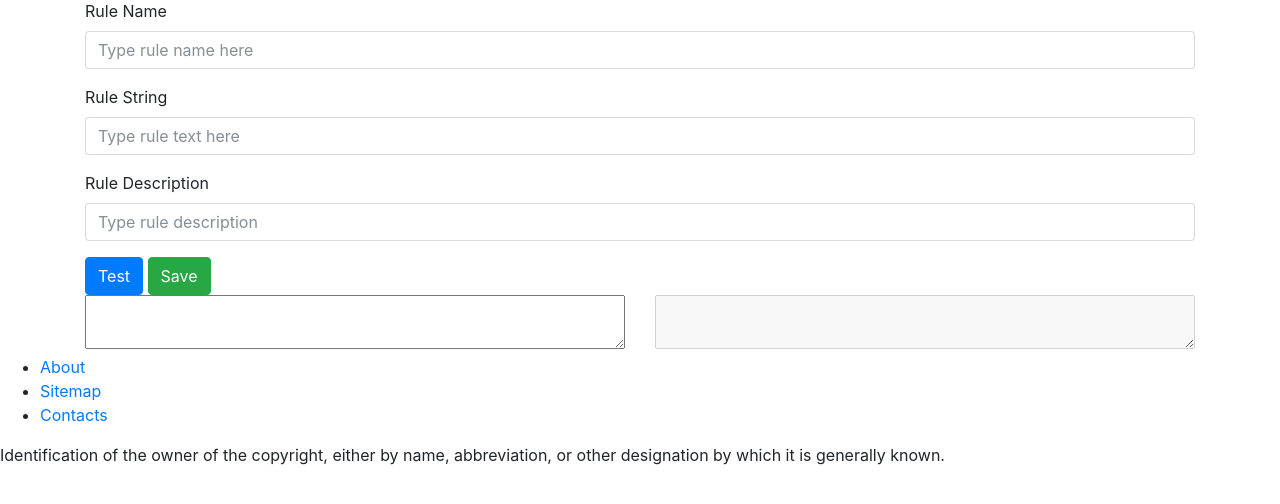
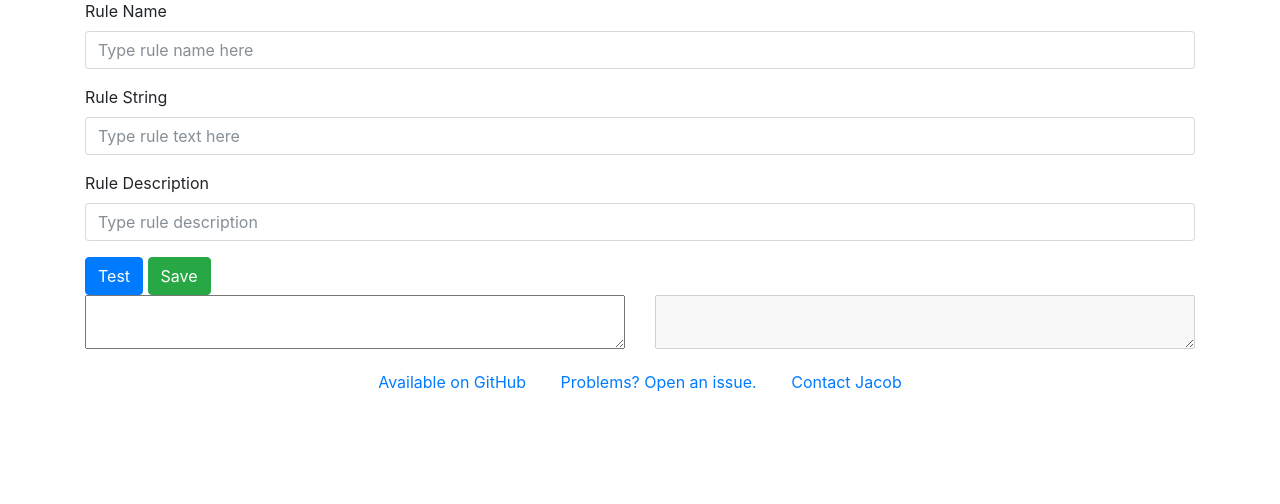
Before and after one commit to bocajspear1/vulnfeed, a Flask app: page /rule_builder in a window 1280 px wide. Shown: the part 91-595 px from the top of the page. Run offline with Flask 2, Linux system fonts and the light colour scheme; the visitor is signed in with stand-in values (Sample User, id 1); parts of the project's set-up code (start-up, migrations or seed data) failed here and were passed over; some libraries are stand-ins or nearby versions.

Commit message:
Fixes for rule tester. Now have proper footer

```diff
--- a/vulnfeed/server.py
+++ b/vulnfeed/server.py
@@ -144,10 +144,12 @@ def rules_builder():
         return redirect("/login", code=302)
 
     if request.method == 'POST':
+        # Check for test
         if request.form['rule_string'] and "test" in request.form:
             parser = VulnFeedRuleParser()
             error = ""
             output = ""
+            score = -1
             try:
                 parser.parse_rule(request.form['rule_string'])
                 score, _ = parser.process_raw_text(request.form['input_text'])
@@ -155,7 +157,14 @@ def rules_builder():
                 print("error!")
                 error = str(e)
 
-            return render_template('rule_builder.html', output=score, error=error, rule_string=request.form['rule_string'], input_text=request.form['input_text'])
+            return render_template('rule_builder.html',
+                                   output=score,
+                                   error=error,
+                                   rule_string=request.form['rule_string'],
+                                   rule_name=request.form['rule_name'],
+                                   rule_description=request.form['rule_description'],
+                                   input_text=request.form['input_text']
+                                  )
         elif request.form['rule_name'] and request.form['rule_string'] and "save" in request.form:
             new_rule = Rule.new_rule(request.form['rule_name'], request.form['rule_string'], request.form['rule_description'])
             return render_template('rule_builder.html')
--- /dev/null
+++ b/vulnfeed/static/css/site.css
@@ -0,0 +1,9 @@
+footer {
+    width: 100%;
+    text-align: center;
+}
+
+footer a {
+    display: inline-block;
+    padding: 15px;
+}
--- a/vulnfeed/templates/footer.html
+++ b/vulnfeed/templates/footer.html
@@ -1,10 +1,7 @@
-<footer class="clearfix">
-    <div class="ink-grid">
-        <ul class="unstyled inline half-vertical-space">
-            <li class="active"><a href="#">About</a></li>
-            <li><a href="#">Sitemap</a></li>
-            <li><a href="#">Contacts</a></li>
-        </ul>
-        <p class="note">Identification of the owner of the copyright, either by name, abbreviation, or other designation by which it is generally known.</p>
+<footer>
+    <div>
+        <a href="https://github.com/bocajspear1/vulnfeed">Available on GitHub</a>
+        <a href="https://github.com/bocajspear1/vulnfeed/issues">Problems? Open an issue.</a>
+        <a href="mailto:jacob@j2h2.com">Contact Jacob</a>
     </div>
 </footer>
--- a/vulnfeed/templates/head.html
+++ b/vulnfeed/templates/head.html
@@ -8,7 +8,7 @@
 <link rel="stylesheet" type="text/css" href="static/css/jquery-ui.min.css">
 <link rel="stylesheet" type="text/css" href="static/css/font-awesome.min.css">
 <link rel="stylesheet" type="text/css" href="static/css/bootstrap.min.css">
-
+<link rel="stylesheet" type="text/css" href="static/css/site.css">
 
 <script type="text/javascript" src="static/js/jquery-min.js"></script>
 <script type="text/javascript" src="static/js/jquery-ui.min.js"></script>
--- a/vulnfeed/templates/rule_builder.html
+++ b/vulnfeed/templates/rule_builder.html
@@ -24,12 +24,12 @@
             <form method="POST" action="/rule_builder">
                 <div class="row">
                     <div class="col">
-                        <div class="alert alert-danger" style="{{ 'display:none' if not server_error }}" role="alert">
-                            {{ server_error }}
+                        <div class="alert alert-danger" style="{{ 'display:none' if not error }}" role="alert">
+                            {{ error }}
                         </div>
                         <div class="form-group">
                             <label for="rule_name">Rule Name</label>
-                            <input class="form-control" id="rule_name" name="rule_name" type="text" placeholder="Type rule name here">
+                            <input class="form-control" id="rule_name" name="rule_name" type="text" value="{{ rule_name }}" placeholder="Type rule name here">
                         </div>
                         <div class="form-group">
                             <label for="rule_string">Rule String</label>
@@ -37,7 +37,7 @@
                         </div>
                         <div class="form-group">
                             <label for="rule_description">Rule Description</label>
-                            <input class="form-control" id="rule_description" name="rule_description" type="text" placeholder="Type rule description">
+                            <input class="form-control" id="rule_description" name="rule_description" type="text" value="{{ rule_description }}" placeholder="Type rule description">
                         </div>
 
                         <button type="submit" class="btn btn-primary" name="test">Test</button>
@@ -55,16 +55,7 @@
             </form>
         </div>
 
-        <footer class="clearfix">
-            <div class="ink-grid">
-                <ul class="unstyled inline half-vertical-space">
-                    <li class="active"><a href="#">About</a></li>
-                    <li><a href="#">Sitemap</a></li>
-                    <li><a href="#">Contacts</a></li>
-                </ul>
-                <p class="note">Identification of the owner of the copyright, either by name, abbreviation, or other designation by which it is generally known.</p>
-            </div>
-        </footer>
+        {% include 'footer.html' %}
 
     </body>
 </html>
```
Also changed, not shown: vulnfeed/templates/info.html (+1 -8 lines).
